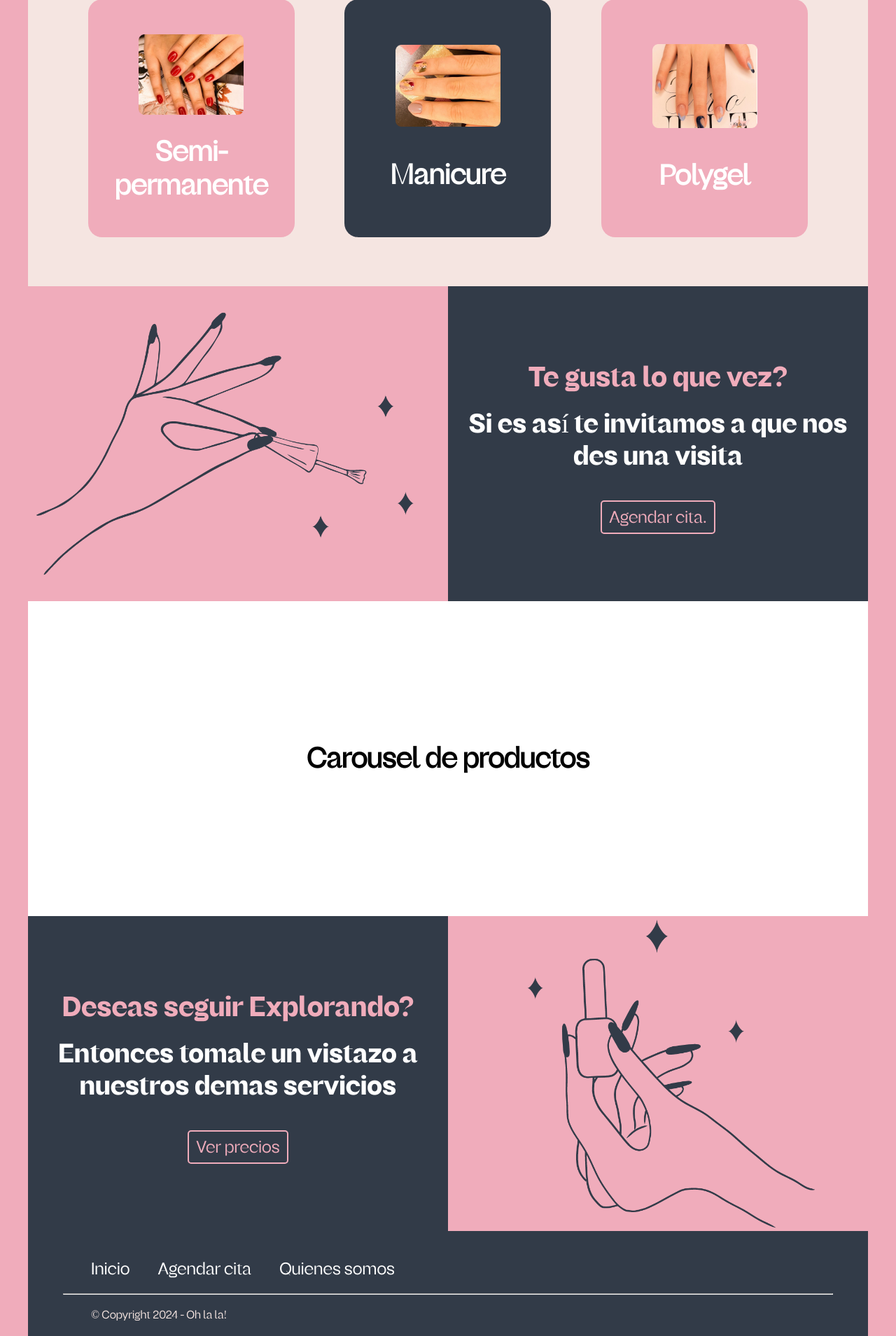
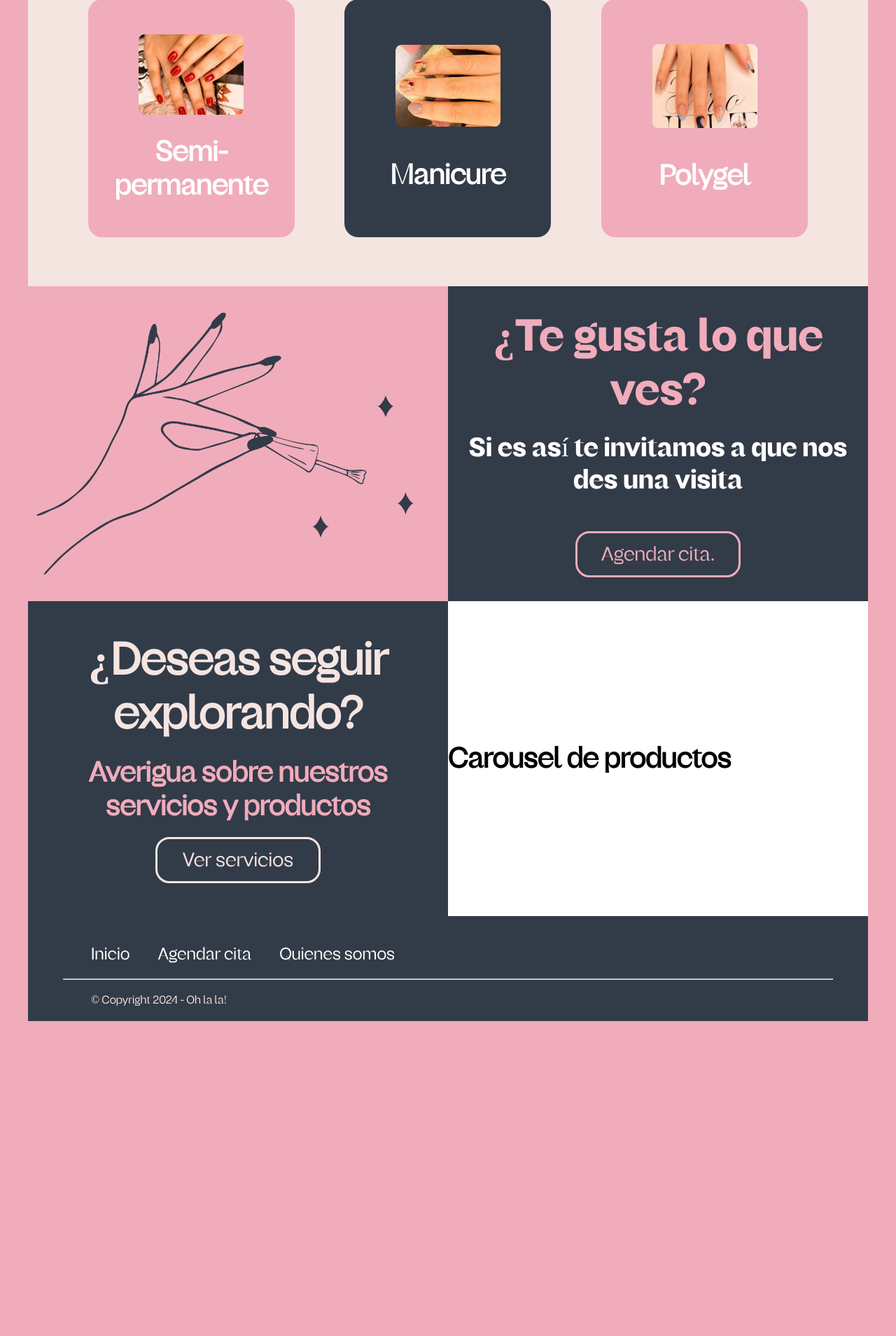
Before and after one commit to luisjuarezve/proyectoOhlala, a Django app: page / in a window 1280 px wide. Shown: the part 1289-3198 px from the top of the page at 70% size. After the commit the page ends 2748 px from the top, so only its background shows below. Run offline with Django 5.2, Linux system fonts and the light colour scheme.

Commit message:
Add fixes to homepage

```diff
--- a/ohlala/ohlala/static/css/style.css
+++ b/ohlala/ohlala/static/css/style.css
@@ -269,6 +278,19 @@ header {
     text-align: center;
 }
 
+.call-to-action-article article {
+    display: flex;
+    flex-direction: column;
+    justify-content: center;
+    align-items: center;
+}
+
+.call-to-action-article article h1 {
+    font-size: 64px;
+}
+
+
+
 .call-to-action h1 {
     color: #F0ACBB;
     text-align: center;
@@ -280,6 +302,24 @@ header {
     margin-bottom: 50px;
 }
 
+.button-date {
+    display: flex;
+    justify-content: center;
+    align-items: center;
+    width: 230px;
+    height: 60px;
+    border: solid 3px #F0ACBB;
+    border-radius: 20px;
+    background-color: #323B48;
+    font-size: 28px;
+    color:#F0ACBB;
+}
+
+.button-date:hover {
+    background-color: #F0ACBB;
+    color: #323B48;
+}
+
 
 .carousel {
     display: flex;
@@ -288,6 +328,53 @@ header {
     width: 100%;
     height: 450px;
     background: #fff;
+}
+
+.carousel-left {
+    display: flex;
+    flex-direction: column;
+    justify-content: center;
+    align-items: center;
+    background-color: #323B48;
+    height: 450px;
+    width: 50%;
+    gap: 20px;
+}
+.carousel-left h1 {
+    text-align: center;
+    font-size: 64px;
+    color:#F5E5E1
+}
+
+.carousel-left h3 {
+    width: 550px;
+    text-align: center;
+    font-size: 40px;
+    color: #F0ACBB;
+}
+
+.button-carousel {
+    display: flex;
+    justify-content: center;
+    align-items: center;
+    width: 230px;
+    height: 60px;
+    border: solid 3px #F5E5E1;
+    border-radius: 20px;
+    background-color: #323B48;
+    font-size: 28px;
+    color:#F5E5E1;
+}
+
+.button-carousel:hover {
+    border-color: #F5E5E1;
+    background-color: #F5E5E1;
+    color:#323B48;
+}
+
+.carousel-right {
+
+    width: 50%;
 }
 
 .call-to-prices {
--- a/ohlala/ohlala_app/templates/ohlala_app/inicio.html
+++ b/ohlala/ohlala_app/templates/ohlala_app/inicio.html
@@ -58,16 +58,24 @@
     </div>
     <div class="call-to-action-article color-grey">
         <article>
-            <h1 class="display-heading-h2">Te gusta lo que vez?</h1>
+            <h1 class="display-heading-h2">¿Te gusta lo que ves?</h1>
             <p class="display-heading-bold">Si es así te invitamos a que nos des una visita</p>
-            <a href="" class="button-secondary">Agendar cita.</a>
+            <a href="{% url "agendar" %}" class="button-date">Agendar cita.</a>
         </article>
     </div>
 </section>
 <section class="carousel">
-    <h1>Carousel de productos</h1>
+    <div class="carousel-left">
+        <h1>¿Deseas seguir explorando?</h1>
+        <h3>Averigua sobre nuestros servicios y productos</h3>
+        <a class="button-carousel">Ver servicios</a>
+    </div>
+    <div class="carousel-right">
+        <h1>Carousel de productos</h1>
+    </div>
 </section>
-<section class="call-to-prices">
+<!---
+    <section class="call-to-prices">
     <div class="call-to-prices-article color-grey">
         <article>
             <h1 class="display-heading-h2">Deseas seguir Explorando?</h1>
@@ -79,4 +87,5 @@
         <img src="{% static "img/mano_pote.png" %}" alt="">
     </div>
 </section>
+--->
 {% endblock %}
```
Also changed, not shown: other parts of ohlala/ohlala/static/css/style.css (+17 -8 lines).
